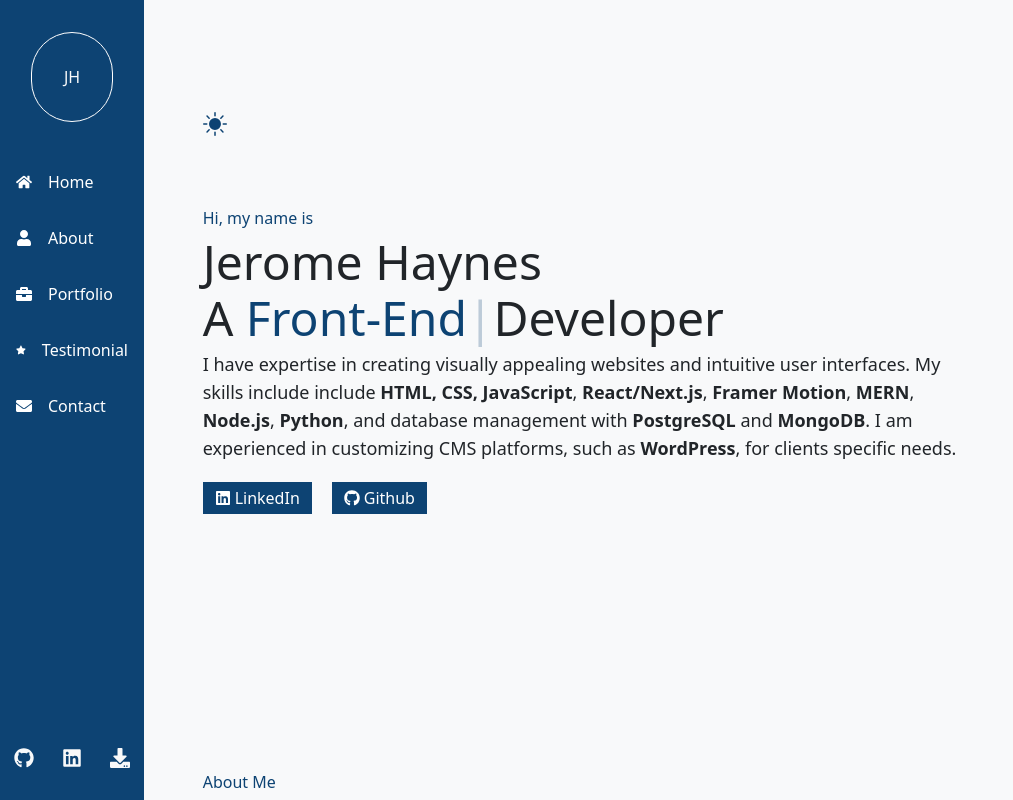
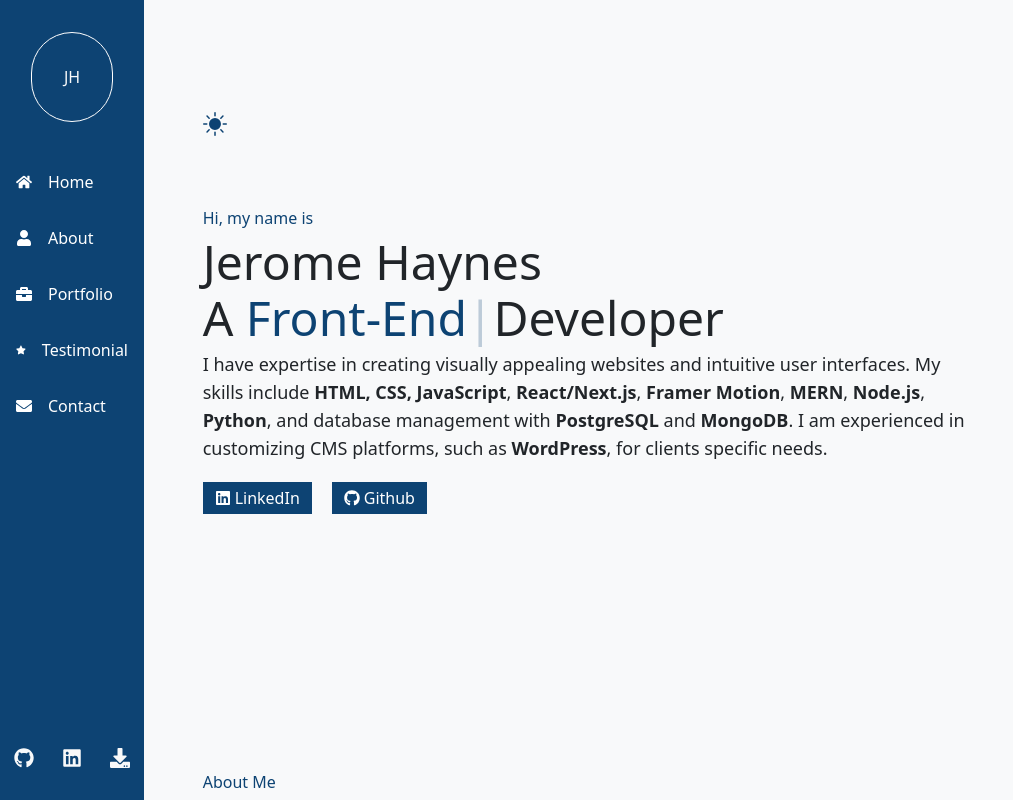
Before and after one commit to dev-rome/v3, a Next.js app: page /home in a window 1280 px wide. Shown: the top 800 px of the page, without its empty margins (0-1013 px from the left). Built offline with nearby package versions, Linux system fonts and the light colour scheme.

Commit message:
edit text

```diff
--- a/src/components/hero/Hero.tsx
+++ b/src/components/hero/Hero.tsx
@@ -39,7 +39,7 @@ export default function Hero() {
       </h2>
       <p className="md:max-w-3xl text-[#212529] dark:text-[#f8f9fa] md:text-lg mb-5">
         I have expertise in creating visually appealing websites and intuitive
-        user interfaces. My skills include include{" "}
+        user interfaces. My skills include{" "}
         <strong>HTML, CSS, JavaScript</strong>, <strong>React/Next.js</strong>,{" "}
         <strong>Framer Motion</strong>, <strong>MERN</strong>,{" "}
         <strong>Node.js</strong>, <strong>Python</strong>, and database
```
